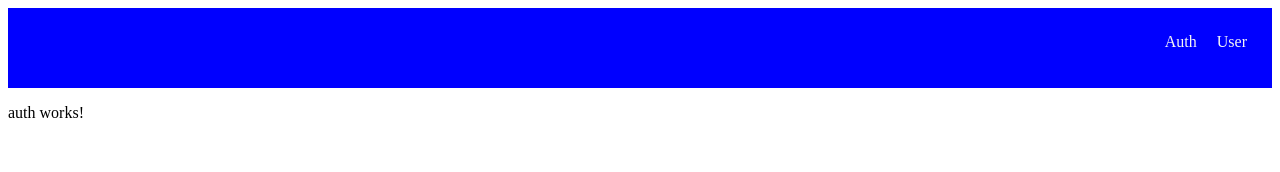
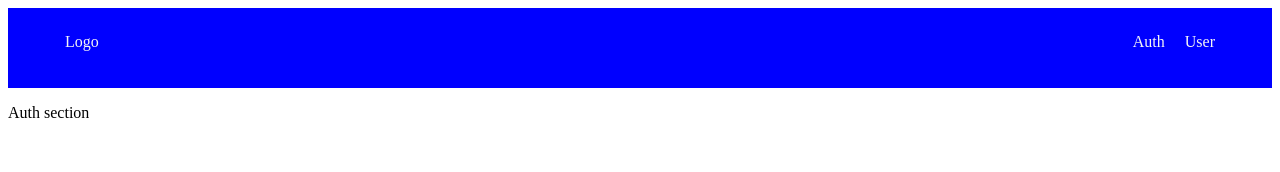
Before and after one commit to JeebanGiri/Angular-Crash-Course, an Angular app: page /auth-component in a window 1280 px wide. Shown: the top 172 px of the page. Built offline with nearby package versions, Linux system fonts and the light colour scheme.

Commit message:
add new style for nav

```diff
--- a/src/app/auth/auth.component.html
+++ b/src/app/auth/auth.component.html
@@ -1 +1 @@
-<p>auth works!</p>
+<p>Auth section</p>
--- a/src/app/navbar/navbar.component.css
+++ b/src/app/navbar/navbar.component.css
@@ -6,11 +6,14 @@
 .navbar {
   width: 100%;
   height: 80px;
+  display: flex;
+  justify-content: center;
   background-color: blue;
 }
 nav ul {
+  width: 1200px;
   display: flex;
-  justify-content: flex-end;
+  justify-content: space-between;
   gap: 20px;
   padding: 25px;
 }
@@ -25,3 +28,7 @@ ul li a {
   cursor: pointer;
   color: whitesmoke;
 }
+.sec-nav {
+  display: flex;
+  gap: 20px;
+}
--- a/src/app/navbar/navbar.component.html
+++ b/src/app/navbar/navbar.component.html
@@ -1,6 +1,17 @@
 <div class="navbar">
   <nav>
     <ul>
+      <div>
+        <li>
+          <a
+            routerLink="auth-component"
+            routerActiveLink="active"
+            routerCurrentWhenActive="page"
+            >Logo</a
+          >
+        </li>
+      </div>
+      <div class="sec-nav">
         <li>
           <a
             routerLink="auth-component"
@@ -17,6 +28,7 @@
             >User</a
           >
         </li>
+      </div>
     </ul>
   </nav>
 </div>
```
Lines whose indentation alone changed are shown as unchanged.
